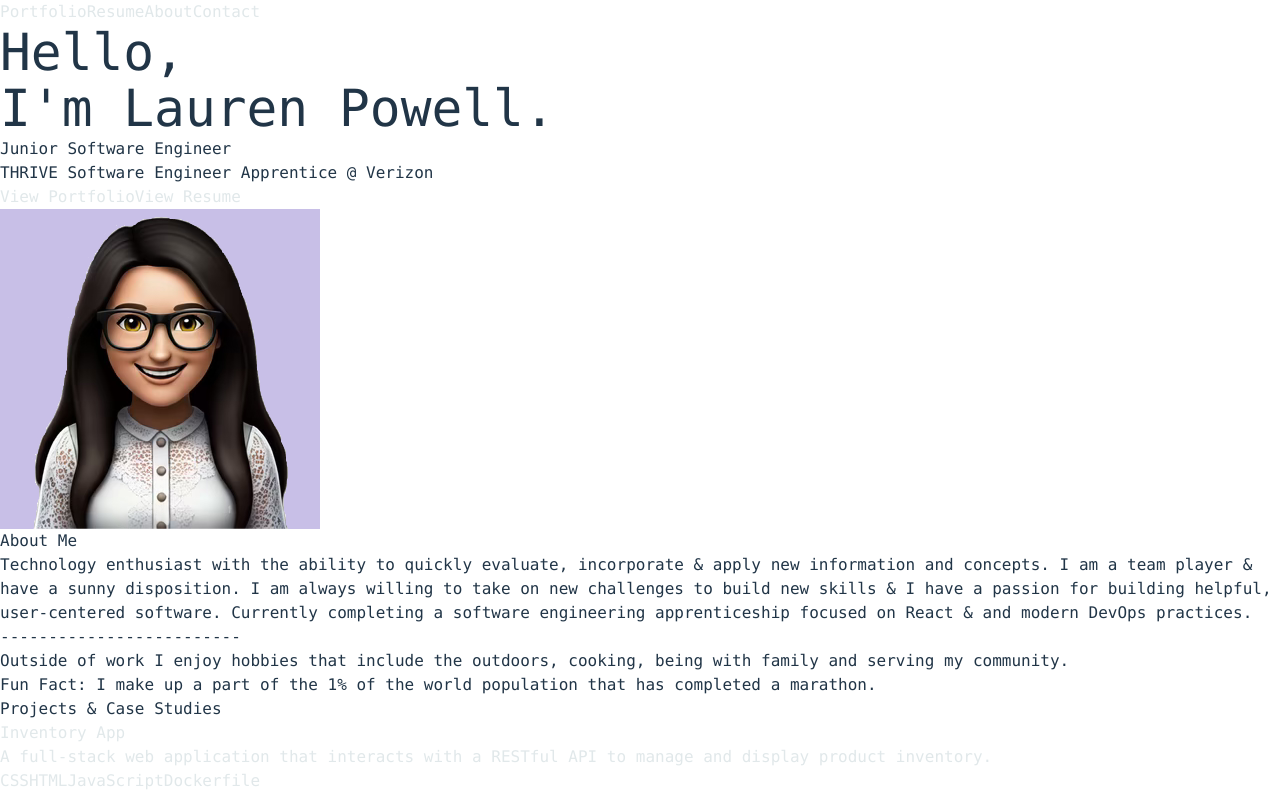
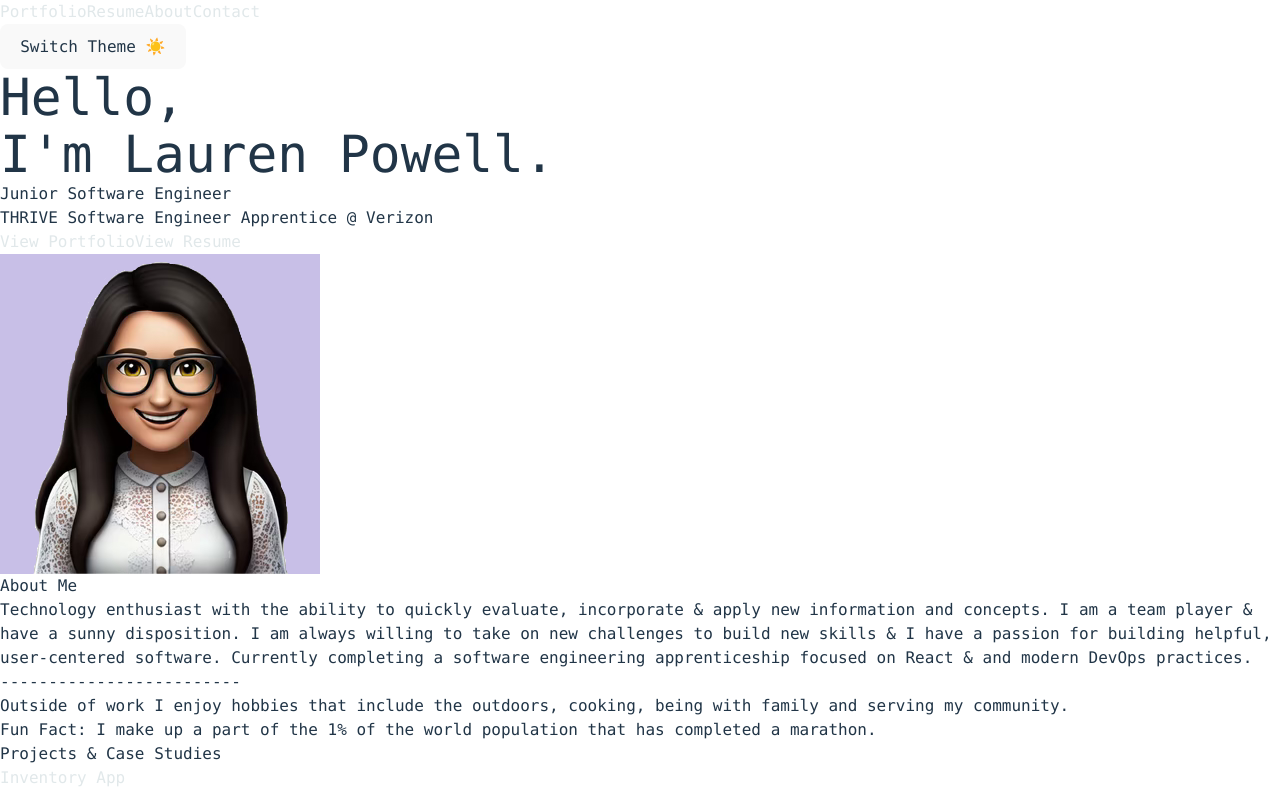
Before and after one commit to llbalch/personalwebsite, a React (Vite) app in the folder my-website/: page / in a window 1280 px wide. Shown: the top 793 px of the page. Built offline with nearby package versions, Linux system fonts and the light colour scheme.

Commit message:
Implement light and dark theme accross all components

```diff
--- a/my-website/src/App.jsx
+++ b/my-website/src/App.jsx
@@ -1,12 +1,19 @@
 import { Routes, Route } from "react-router-dom";
+import { useTheme } from "./context/ThemeContext";
 import Navbar from "./components/Navbar";
 import Footer from "./components/Footer";
 import HomePage from "./pages/HomePage";
 import ProjectDetailsPage from "./pages/ProjectDetailsPage";
 
 function App() {
+  const { isDark } = useTheme();
+
   return (
-    <div className="min-h-screen bg-slate-950 text-slate-50">
+    <div className={`min-h-screen transition-colors duration-300 ${
+      isDark
+        ? 'bg-slate-950 text-slate-50'
+        : 'bg-slate-50 text-slate-950'
+    }`}>
       <Navbar />
 
       <main>
--- a/my-website/src/components/AboutSection.jsx
+++ b/my-website/src/components/AboutSection.jsx
@@ -1,22 +1,34 @@
+import { useTheme } from '../context/ThemeContext';
+
 function AboutSection() {
+  const { isDark } = useTheme();
+  const textColorClass = isDark ? "text-slate-300" : "text-slate-700";
+
   return (
     <section id="about" className="mx-auto max-w-5xl px-4 py-16">
       <h2 className="text-2xl font-semibold">About Me</h2>
-      <p className="mt-2 text-medium text-slate-300">
+      <p className={`mt-2 text-medium ${textColorClass}`}>
         Technology enthusiast with the ability to quickly evaluate, incorporate
         & apply new information and concepts. I am a team player & have a
         sunny disposition. I am always willing to take on new challenges to
         build new skills & I have a passion for building helpful, user‑centered
         software. Currently completing a software engineering apprenticeship
-        focused on React & and modern DevOps practices.<br></br>
-        <p className="text-2xl uppercase tracking-wide text-orange-400">-------------------------</p>
-      </p>{" "}
-      <p className="mt-2 text-sm text-slate-300">
+        focused on React & and modern DevOps practices.
+      </p>
+
+      <p className="mt-2 text-2xl uppercase tracking-wide text-orange-400">
+        -------------------------
+      </p>
+
+      <p className={`mt-2 text-sm ${textColorClass}`}>
         Outside of work I enjoy hobbies that include the outdoors, cooking,
         being with family and serving my community.
       </p>
-      <p className="mt-2 text-sm text-slate-300">Fun Fact: I make up a part
-        of the 1% of the world population that has completed a marathon.</p>
+
+      <p className={`mt-2 text-sm ${textColorClass}`}>
+        Fun Fact: I make up a part of the 1% of the world population that has
+        completed a marathon.
+      </p>
     </section>
   );
 }
--- a/my-website/src/components/ContactSection.jsx
+++ b/my-website/src/components/ContactSection.jsx
@@ -1,20 +1,26 @@
+import { useTheme } from "../context/ThemeContext";
+
+
 function ContactSection() {
+  const { isDark } = useTheme();
+  const textColorClass = isDark ? "!text-slate-300" : "!text-slate-700";
+
   return (
     <section id="contact" className="mx-auto max-w-5xl px-4 py-16">
       <h2 className="text-2xl font-semibold text-orange-400">Get in Touch</h2>
-      <p className="mt-4 text-sm text-slate-300">
+      <p className={`mt-4 text-sm ${textColorClass}`}>
         The best way to reach me is via email or LinkedIn.
       </p>
 
       <div className="mt-4 flex flex-wrap gap-4 text-medium">
-        <a href="mailto:llbalch@gmail.com" className="underline">
+        <a href="mailto:llbalch@gmail.com" className={`underline transition-colors hover:!text-orange-400 ${textColorClass}`}>
           Email
         </a>
         <a
           href="https://www.linkedin.com/in/laurenpowell7/"
           target="_blank"
           rel="noreferrer"
-          className="underline"
+          className={`underline transition-colors hover:!text-orange-400 ${textColorClass}`}
         >
           LinkedIn
         </a>
@@ -22,7 +28,7 @@ function ContactSection() {
           href="https://github.com/llbalch/"
           target="_blank"
           rel="noreferrer"
-          className="underline"
+          className={`underline transition-colors hover:!text-orange-400 ${textColorClass}`}
         >
           GitHub
         </a>
--- a/my-website/src/components/Hero.jsx
+++ b/my-website/src/components/Hero.jsx
@@ -1,6 +1,10 @@
-import { Link } from 'react-router-dom';
+import { Link } from "react-router-dom";
+import { useTheme } from "../context/ThemeContext";
 
 function Hero() {
+  const { isDark } = useTheme();
+    const textColorClass = isDark ? "text-slate-300" : "text-slate-700";
+
   return (
     <section
       id="top"
@@ -13,20 +17,26 @@ function Hero() {
         <p className="text-2xl uppercase tracking-wide text-orange-400 md:text-3xl">
           Junior Software Engineer
         </p>
-        <p className="max-w-xl text-sm text-slate-300 md:text-base">
+        <p className={`max-w-xl text-sm md:text-base ${textColorClass}`}>
           THRIVE Software Engineer Apprentice @ Verizon
         </p>
 
-        <div className="flex flex-wrap gap-3">
+        <div
+          className={`flex flex-wrap gap-3`}
+        >
           <Link
             to="/#portfolio"
-            className="rounded-full bg-violet-500/20 px-4 py-2 text-sm font-medium"
+            className={`rounded-full px-4 py-2 text-sm font-medium ${
+            isDark ? "bg-violet-500/20" : "bg-violet-400/80"
+          }`}
           >
             View Portfolio
           </Link>
           <Link
             to="/#resume"
-            className="rounded-full bg-violet-500/20 px-4 py-2 text-sm font-medium"
+            className={`rounded-full px-4 py-2 text-sm font-medium ${
+            isDark ? "bg-violet-500/20" : "bg-violet-400/80"
+          }`}
           >
             View Resume
           </Link>
@@ -37,7 +47,7 @@ function Hero() {
         <img
           src="/LPEmoji.png"
           alt="Profile"
-          className="rounded-full h-40 w-40 object-cover md:h-64 md:w-64 lg:h-80 lg:w-80"
+          className={`rounded-full h-40 w-40 object-cover md:h-64 md:w-64 lg:h-80 lg:w-80`}
         />
       </div>
     </section>
--- a/my-website/src/components/Navbar.jsx
+++ b/my-website/src/components/Navbar.jsx
@@ -1,8 +1,10 @@
 import { Link, useLocation } from 'react-router-dom';
 import { useEffect } from 'react';
+import { useTheme } from '../context/ThemeContext';
 
 function Navbar() {
   const location = useLocation();
+  const { toggleTheme, isDark } = useTheme();
 
   useEffect(() => {
     if (location.hash) {
@@ -14,15 +16,29 @@ function Navbar() {
   }, [location]);
 
   return (
-    <header className="sticky top-0 z-20 bg-slate-950/80 backdrop-blur">
-      <nav className="mx-auto flex max-w-5xl items-center justify-center px-4 py-3 lg:max-w-7xl lg:px-8">
+    <header className={`sticky top-0 z-20 backdrop-blur transition-colors ${
+      isDark ? 'bg-slate-950/80' : 'bg-violet-400/80'
+    }`}>
+      <nav className="mx-auto flex max-w-5xl items-center justify-between px-4 py-3 lg:max-w-7xl lg:px-8">
 
         <div className="flex items-center gap-4 text-sm md:gap-8 lg:gap-12 md:text-base">
           <Link to="/#portfolio">Portfolio</Link>
           <Link to="/#resume">Resume</Link>
           <Link to="/#about">About</Link>
-          <Link to="/#contact">Contact</Link> {" "}
-          </div>
+          <Link to="/#contact">Contact</Link>
+        </div>
+
+        <button
+          onClick={toggleTheme}
+          className={`rounded-full p-2 text-lg transition-colors ${
+            isDark
+              ? 'bg-violet-500/20 hover:bg-violet-500/30 text-black'
+              : 'bg-orange-400/30 hover:bg-orange-400/40 text-slate-800'
+          }`}
+          aria-label="Toggle theme"
+        >
+          {isDark ? 'Switch Theme ☀️' : 'Switch Theme 🌙'}
+        </button>
       </nav>
     </header>
   );
--- a/my-website/src/components/ProjectCard.jsx
+++ b/my-website/src/components/ProjectCard.jsx
@@ -1,15 +1,25 @@
 import { Link } from "react-router-dom";
+import { useTheme } from '../context/ThemeContext';
 
 function ProjectCard({ project }) {
+    const { isDark } = useTheme();
+
   return (
-    <article className="flex flex-col gap-2 rounded-xl bg-slate-900 p-4 text-sm">
+    <article className={`flex flex-col gap-2 rounded-xl p-4 text-sm ${isDark ? 'bg-slate-950/80' : 'bg-violet-400/80'}`}>
       <Link to={`/projects/${project.id}`}>
         <h3 className="text-lg font-semibold">{project.title}</h3>
-        <p className="text-slate-300">{project.summary}</p>
+        <p className="text-slate-100">{project.summary}</p>
 
-        <div className="flex flex-wrap gap-2 text-xs text-violet-300">
+        <div className="flex flex-wrap gap-2 text-xs">
           {project.tech.map((t) => (
-            <span key={t} className="rounded-full bg-violet-500/10 px-2 py-1">
+            <span
+              key={t}
+              className={`rounded-full px-2 py-1 ${
+                isDark
+                  ? 'bg-violet-500/10 text-violet-300'
+                  : 'bg-white/60 text-violet-700'
+              }`}
+            >
               {t}
             </span>
           ))}
--- a/my-website/src/components/ResumeSection.jsx
+++ b/my-website/src/components/ResumeSection.jsx
@@ -1,13 +1,22 @@
+import { useTheme } from '../context/ThemeContext';
+
 function ResumeSection() {
+  const { isDark } = useTheme();
+  const textColorClass = isDark ? "!text-slate-300" : "!text-slate-700";
+  const backgroundClass = isDark ? "bg-slate-500/40" : "bg-orange-300/40";
+  const buttonClass = isDark
+    ? 'bg-violet-500/20 hover:bg-violet-500/30 !text-slate-300 outline outline-violet-400'
+    : 'bg-white/80 hover:bg-orange-400/40 !text-slate-950 outline outline-orange-400';
+
   return (
     <section id="resume" className="mx-auto max-w-5xl px-4 py-16">
-      <div className="flex flex-col gap-6 rounded-xl bg-slate-900 p-6">
+      <div className={`flex flex-col gap-6 rounded-xl p-6 ${backgroundClass}`}>
         <div className="flex flex-wrap items-center justify-between gap-4">
           <h2 className="text-2xl font-semibold">TL;DR</h2>
           <a
             href="LAUREN_POWELL_Resume.pdf"
             download
-            className="rounded-full outline outline-orange-400 px-4 py-2 text-sm font-medium"
+            className={`rounded-full px-4 py-2 text-sm font-medium transition-colors ${buttonClass}`}
           >
             Download Full Resume
           </a>
@@ -16,7 +25,7 @@ function ResumeSection() {
         <div className="grid gap-6 md:grid-cols-3 text-sm">
           <div>
             <h3 className="font-semibold">Top Skills</h3>
-            <ul className="mt-2 space-y-1 text-slate-300">
+            <ul className={`mt-2 space-y-1 ${textColorClass}`}>
               <li>Optimizing UX Functionality</li>
               <li>Version Control with Git</li>
               <li>Cross-Functional Team Collaboration</li>
@@ -27,14 +36,14 @@ function ResumeSection() {
 
           <div>
             <h3 className="font-semibold">Languages</h3>
-            <p className="mt-2 text-slate-300">
+            <p className={`mt-2 space-y-1 ${textColorClass}`}>
               JavaScript, Java, SQL, HTML, CSS, Python
             </p>
           </div>
 
           <div>
             <h3 className="font-semibold">Experience & Education</h3>
-            <ul className="mt-2 text-slate-300">
+            <ul className={`mt-2 space-y-1 ${textColorClass}`}>
               <li>Verizon Software Engineering Apprenticeship</li>
               <li>Multiverse Full Stack Certification</li>
               <li>BS in Software Development</li>
--- /dev/null
+++ b/my-website/src/context/ThemeContext.jsx
@@ -0,0 +1,41 @@
+import { createContext, useContext, useState, useEffect } from 'react';
+
+const ThemeContext = createContext();
+
+export function ThemeProvider({ children }) {
+  // Initialize theme from localStorage or default to 'dark'
+  const [theme, setTheme] = useState(() => {
+    const savedTheme = localStorage.getItem('theme');
+    return savedTheme || 'dark';
+  });
+
+  // Persist theme changes to localStorage
+  useEffect(() => {
+    localStorage.setItem('theme', theme);
+  }, [theme]);
+
+  const toggleTheme = () => {
+    setTheme((prevTheme) => (prevTheme === 'dark' ? 'light' : 'dark'));
+  };
+
+  const value = {
+    theme,
+    toggleTheme,
+    isDark: theme === 'dark',
+  };
+
+  return (
+    <ThemeContext.Provider value={value}>
+      {children}
+    </ThemeContext.Provider>
+  );
+}
+
+// Custom hook to use the theme context
+export function useTheme() {
+  const context = useContext(ThemeContext);
+  if (!context) {
+    throw new Error('useTheme must be used within a ThemeProvider');
+  }
+  return context;
+}
--- a/my-website/src/main.jsx
+++ b/my-website/src/main.jsx
@@ -1,13 +1,16 @@
 import { StrictMode } from 'react'
 import { createRoot } from 'react-dom/client'
 import { BrowserRouter } from 'react-router-dom'
+import { ThemeProvider } from './context/ThemeContext'
 import './index.css'
 import App from './App.jsx'
 
 createRoot(document.getElementById('root')).render(
   <StrictMode>
-    <BrowserRouter>
-      <App />
-    </BrowserRouter>
+    <ThemeProvider>
+      <BrowserRouter>
+        <App />
+      </BrowserRouter>
+    </ThemeProvider>
   </StrictMode>,
 )
```
